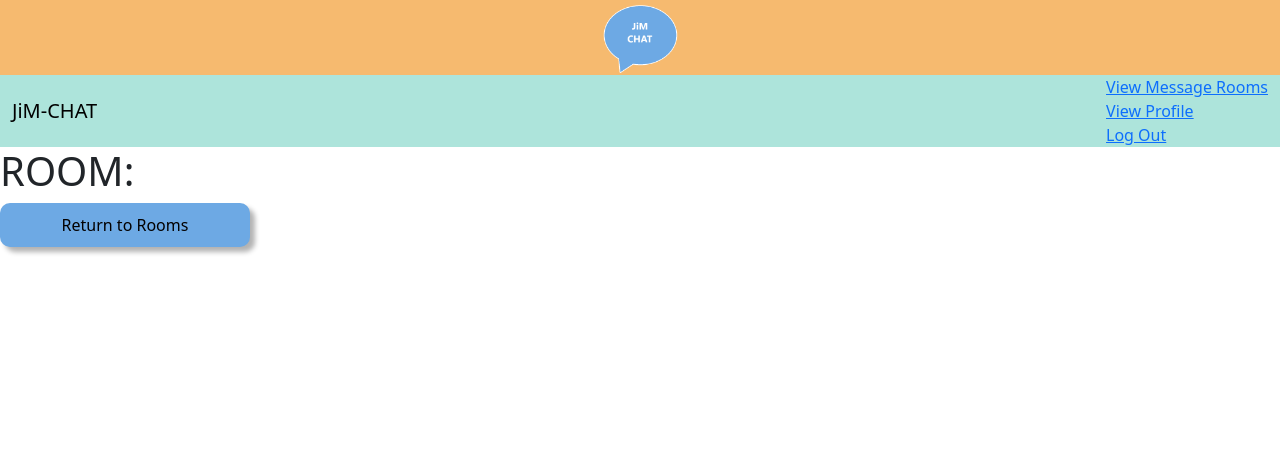
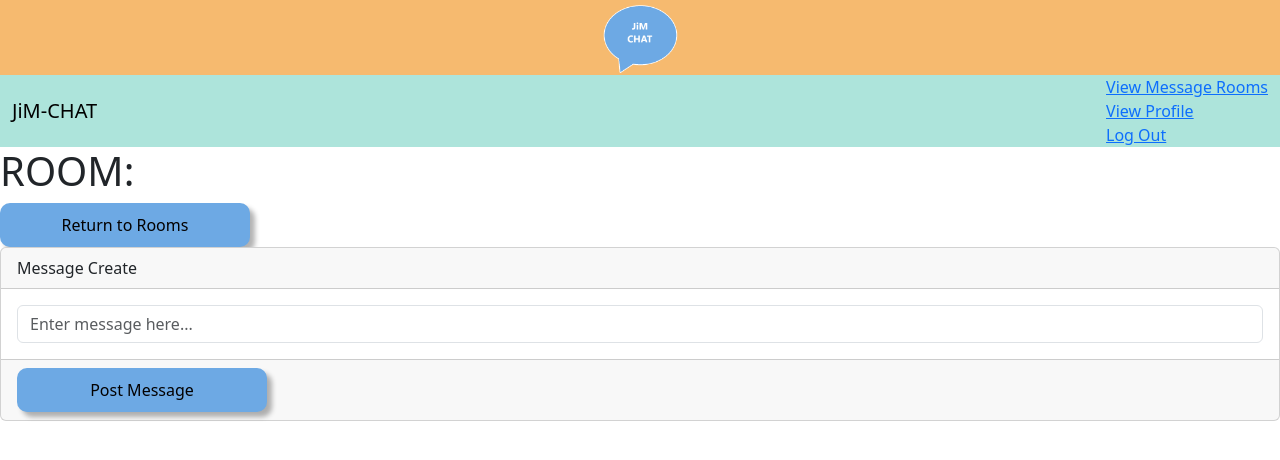
Before and after one commit to mmgeocode/portfolio, a React (Create React App) app in the folder jim-chat/client/: page /message/room/1 in a window 1280 px wide. Shown: the top 460 px of the page. Built offline with nearby package versions, Linux system fonts and the light colour scheme.

Commit message:
Adds room edit, room delete, and message create functions

```diff
--- a/jim-chat/client/src/App.css
+++ b/jim-chat/client/src/App.css
@@ -4,6 +4,8 @@
   --secondary: #F6BA6F;
   --backgroundColor: #ADE4DB;
   --neutral: #FFEBEB;
+  --danger: #FF0000;
+  --confirm: #006400;
 }
 
 body {
@@ -50,8 +52,8 @@ body {
 .room-join-button {
   background-color: var(--primary);
   padding: 0;
-  width: 74px;
-  height: 73px;
+  width: 99px;
+  height: 37px;
   border-radius: 5px;
   cursor: pointer;
   text-align: center;
@@ -59,6 +61,30 @@ body {
 
 .room-join-button:hover {
   opacity: 0.8;
+}
+
+.room-edit-button {
+  background-color: var(--secondary);
+  padding: 0;
+  width: 99px;
+  height: 37px;
+  border-radius: 5px;
+  cursor: pointer;
+  text-align: center;
+}
+
+.room-edit-button:hover {
+  opacity: 0.8;
+}
+
+.room-delete-button {
+  background-color: var(--danger);
+  padding: 0;
+  width: 99px;
+  height: 37px;
+  border-radius: 5px;
+  cursor: pointer;
+  text-align: center;
 }
 
 /* --- HEADER --- */
@@ -122,6 +148,9 @@ nav.navbar {
   background-color: var(--backgroundColor);
   display: flex;
   flex-direction: row;
+  justify-content: center;
+  align-items: center;
+  align-content: center;
   height: 75px;
   padding: 0;
   margin: 0;
@@ -134,8 +163,9 @@ nav.navbar {
 }
 
 .room.card-footer {
+  align-self: center;
   padding: 0;
   margin: 0;
-  width: 75px;
+  width: 100px;
   height: 75px;
 }
--- a/jim-chat/client/src/components/main-section/MessageCard.jsx
+++ b/jim-chat/client/src/components/main-section/MessageCard.jsx
@@ -75,7 +75,6 @@ function MessageCard(props) {
     }
 
     async function handleDelete() {
-        // console.log("Delete clicked")
         try {
             // Headers
             const myHeaders = new Headers()
--- /dev/null
+++ b/jim-chat/client/src/components/main-section/MessageCreate.jsx
@@ -0,0 +1,71 @@
+import React, { useState } from 'react';
+import { Card, CardBody, CardFooter, CardHeader, Form, Input } from "reactstrap";
+import { API_MESSAGE_CREATE } from '../../constants/endpoints';
+import JiMButton from '../../ui/JiMButton';
+
+function MessageCreate(props) {
+    const [msgInput, setMsgInput] = useState("");
+    // console.log(props.roomData)
+    const { _id } = props.roomData
+
+    async function handleMsgCreate() {
+        try {
+            // Headers
+            const myHeaders = new Headers()
+            myHeaders.append("Content-Type", "application/json")
+            myHeaders.append("Authorization", props.token)
+
+            // Body
+            let body = {
+                msg: msgInput,
+            }
+
+            // Request Options
+            const requestOptions = {
+                method: "POST",
+                headers: myHeaders,
+                body: JSON.stringify(body)
+            }
+
+            // Send Request
+            const response = await fetch(API_MESSAGE_CREATE + "/" + _id, requestOptions )
+
+            // POST Response
+            const data = await response.json()
+            console.log(data)
+
+            // Refresh Message Feed
+            props.fetchRoomMsg()
+
+            // Clear Message Input
+            setMsgInput("")
+
+        } catch (error) {
+            console.error(error)
+        }
+    }
+
+  return (
+    <Card>
+        <CardHeader>Message Create</CardHeader>
+        <CardBody>
+            <Form className='message-create'>
+                <Input
+                type='text'
+                name='message'
+                id='message'
+                placeholder='Enter message here...'
+                value={msgInput}
+                onChange={(e) => setMsgInput(e.target.value)}
+                />
+            </Form>
+        </CardBody>
+        <CardFooter>
+            <JiMButton onClick={handleMsgCreate} title='Post Message' />
+        </CardFooter>
+    </Card>
+  );
+}
+
+
+export default MessageCreate;
--- a/jim-chat/client/src/components/main-section/RoomCard.jsx
+++ b/jim-chat/client/src/components/main-section/RoomCard.jsx
@@ -1,12 +1,15 @@
 import React, { useState } from 'react';
-import { Card, CardBody, CardFooter, CardHeader, CardText, CardTitle } from 'reactstrap';
-import { API_ROOM_JOIN, API_ROOM_PATCH } from '../../constants/endpoints';
+import { Card, CardBody, CardFooter, CardHeader, CardText, CardTitle, Input, Label } from 'reactstrap';
+import { API_ROOM_DELETE_BY_ID, API_ROOM_JOIN, API_ROOM_PATCH } from '../../constants/endpoints';
 import { useNavigate } from 'react-router-dom';
-import JiMButton from '../../ui/JiMButton';
 import RoomJoinButton from '../../ui/RoomJoinButton';
+import RoomEditButton from '../../ui/RoomEditButton';
+import RoomDeleteButton from '../../ui/RoomDeleteButton';
 
 function RoomCard(props) {
     const { name, description, _id } = props.room;
+    // console.log(props.currentId)
+    // console.log(props.room.owner_id)
     const navigate = useNavigate();
     const [nameInput, setNameInput] = useState(name);
     const [descriptionInput, setDescriptionInput] = useState(description);
@@ -38,14 +41,43 @@ function RoomCard(props) {
         // Send Request
         const response = await fetch(API_ROOM_PATCH + "/" + _id, requestOptions)
 
-        // Get Response
+        // PATCH Response
         const data = await response.json()
+        console.log(data)
 
         // Refresh Room Feed
-        props.fetchRoomFeed()
+        props.fetchRooms()
 
         // Change Edit Mode to False
         setEditModeEnabled(false)
+    }
+
+    async function handleDelete() {
+        try {
+            // Headers
+            const myHeaders = new Headers()
+            myHeaders.append("Authorization", props.token)
+
+            // Request Options
+            let requestOptions = {
+                method: "DELETE",
+                headers: myHeaders,
+            }
+
+            // Send Request
+            const response = await fetch(API_ROOM_DELETE_BY_ID + "/" + _id, requestOptions)
+
+            // DELETE Response
+            const data = await response.json()
+            console.log(data)
+
+            // Refresh Room
+            handleToggleEdit()
+            props.fetchRooms()
+
+        } catch (error) {
+            console.error(error)
+        }
     }
 
     async function handleJoinRoom() {
@@ -76,17 +108,45 @@ function RoomCard(props) {
 
     return (
         <>
-            {/* <h1>ROOM CARD</h1> */}
             <Card className='room'>
                 <CardHeader className='room'>
-                    <CardTitle>{name}</CardTitle>
+                    {editModeEnabled ? ( <>
+                        <Label for='name'>Room Name:</Label>
+                        <Input
+                        type='text'
+                        id='name'
+                        value={nameInput}
+                        onChange={(e) => setNameInput(e.target.value)}
+                        />
+                    </> ) : (
+                        <CardTitle>{name}</CardTitle>
+                    )}
                 </CardHeader>
                 <CardBody className='room'>
-                    <CardText>{description}</CardText>
+                    {editModeEnabled ? ( <>
+                        <Label for='description'>Room Description:</Label>
+                        <Input
+                        type='text'
+                        id='description'
+                        value={descriptionInput}
+                        onChange={(e) => setDescriptionInput(e.target.value)}
+                        />
+                    </> ) : (
+                        <CardText>{description}</CardText>
+                    )}
                 </CardBody>
-                {/* <JiMButton className='room' title="JOIN" onClick={handleJoinRoom}>Join Room</JiMButton> */}
                 <CardFooter className='room'>
-                    <RoomJoinButton title='JOIN' onClick={handleJoinRoom}></RoomJoinButton>
+                    {editModeEnabled ? ( <>
+                        <RoomDeleteButton onClick={handleDelete} title='DELETE' />
+                    </> ) : (
+                        <RoomJoinButton title='JOIN' onClick={handleJoinRoom}></RoomJoinButton>
+                    )}
+                    {editModeEnabled ? ( <>
+                        <RoomEditButton background-color='var(--confirm)' onClick={handleEdit} title='EDIT' />
+                    </>) : (
+                        props.currentId === props.room.owner_id && <RoomEditButton onClick={handleToggleEdit} title='EDIT' />
+
+                    )}
                 </CardFooter>
             </Card>
         </>
--- a/jim-chat/client/src/components/main-section/RoomFeed.jsx
+++ b/jim-chat/client/src/components/main-section/RoomFeed.jsx
@@ -14,7 +14,6 @@ function RoomFeed(props) {
     const [description, setDescription] = useState("");
 
     async function handleCreateRoom() {
-
         try {
             // Headers
             let myHeaders = new Headers()
@@ -37,11 +36,13 @@ function RoomFeed(props) {
             // Send Request
             const response = await fetch(API_CREATE_ROOM, requestOptions)
 
-            // Get Response
+            // POST Response
             const data = await response.json()
 
             // Refresh Room Feed
-            navigate("/message/room/" + data.room._id)
+            // navigate("/message/room/" + data.room._id)
+            props.fetchRooms()
+            toggle()
 
         } catch (error) {
             console.error(error)
@@ -93,8 +94,9 @@ function RoomFeed(props) {
                 key={index}
                 room={room}
                 token={props.token}
+                currentId={props.currentId}
                 fetchRooms={props.fetchRooms}
-                userId={props.userId}
+                // userId={props.userId}
                 />
             ))}
         </>
--- a/jim-chat/client/src/components/main-section/RoomView.jsx
+++ b/jim-chat/client/src/components/main-section/RoomView.jsx
@@ -4,6 +4,7 @@ import { API_MESSAGE_VIEW_BY_ROOM, API_ROOM_GET } from '../../constants/endpoint
 import MessageFeed from './MessageFeed';
 import { Label } from 'reactstrap';
 import JiMButton from '../../ui/JiMButton';
+import MessageCreate from './MessageCreate';
 
 function RoomView(props) {
     const params = useParams()
@@ -81,6 +82,12 @@ function RoomView(props) {
         <>
             <h1>ROOM: {roomData.name} </h1>
             <JiMButton onClick={returnHome} title='Return to Rooms' />
+            <MessageCreate
+            token={props.token}
+            currentId={props.currentId}
+            fetchRoomMsg={fetchRoomMsg}
+            roomData={roomData}
+            />
             <MessageFeed
             roomItem={roomItem}
             token={props.token}
--- a/jim-chat/client/src/constants/endpoints.js
+++ b/jim-chat/client/src/constants/endpoints.js
@@ -12,7 +12,9 @@ export const API_ROOM_JOIN = "http://localhost:4000/room"
 
 export const API_ROOM_GET = "http://localhost:4000/room"
 
-export const API_ROOM_PATCH = "http://localhost:4000/update"
+export const API_ROOM_PATCH = "http://localhost:4000/room/update"
+
+export const API_ROOM_DELETE_BY_ID = "http://localhost:4000/room/delete"
 
 export const API_MESSAGE_VIEW_BY_ROOM = "http://localhost:4000/message/room"
 
--- /dev/null
+++ b/jim-chat/client/src/ui/RoomDeleteButton.jsx
@@ -0,0 +1,10 @@
+function RoomDeleteButton(props) {
+  return (
+    <div className="room-delete-button" onClick={props.onClick}>
+        {props.title}
+    </div>
+  );
+}
+
+
+export default RoomDeleteButton;
--- /dev/null
+++ b/jim-chat/client/src/ui/RoomEditButton.jsx
@@ -0,0 +1,10 @@
+function RoomEditButton(props) {
+  return (
+    <div className="room-edit-button" onClick={props.onClick}>
+        {props.title}
+    </div>
+  );
+}
+
+
+export default RoomEditButton;
```
